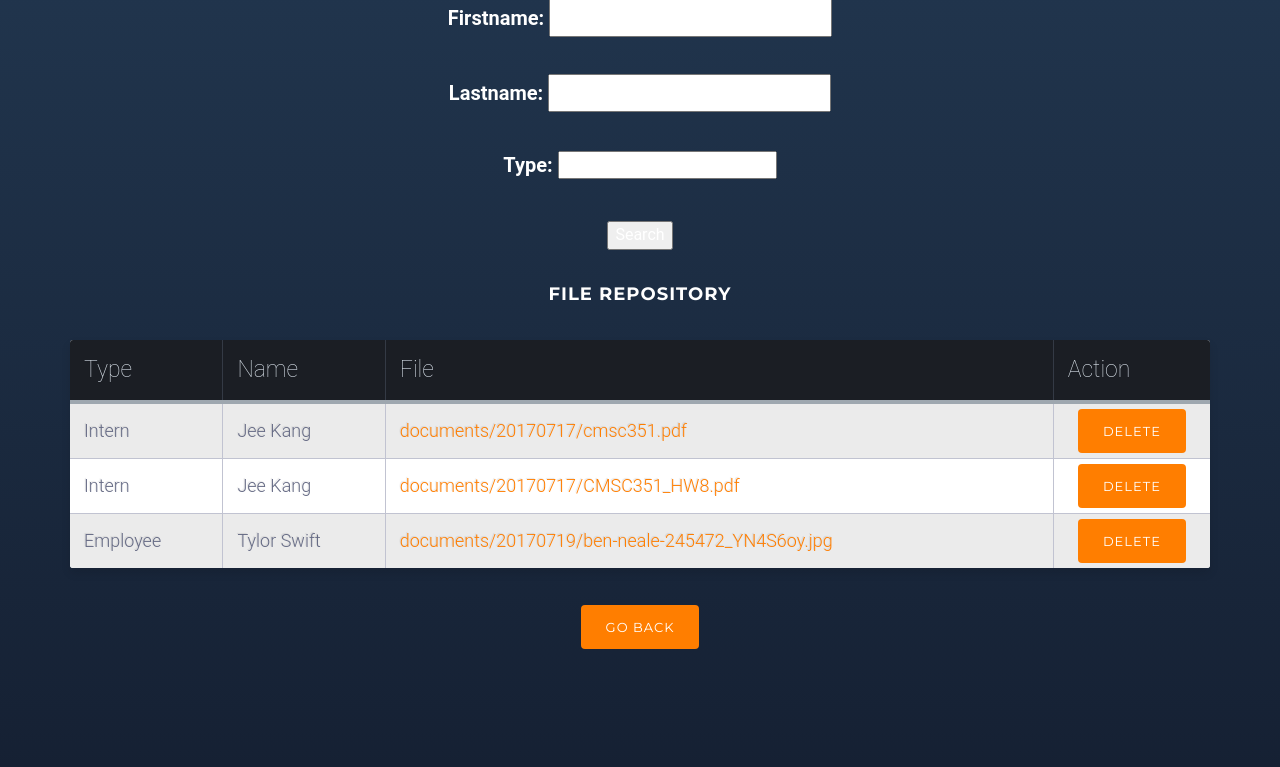
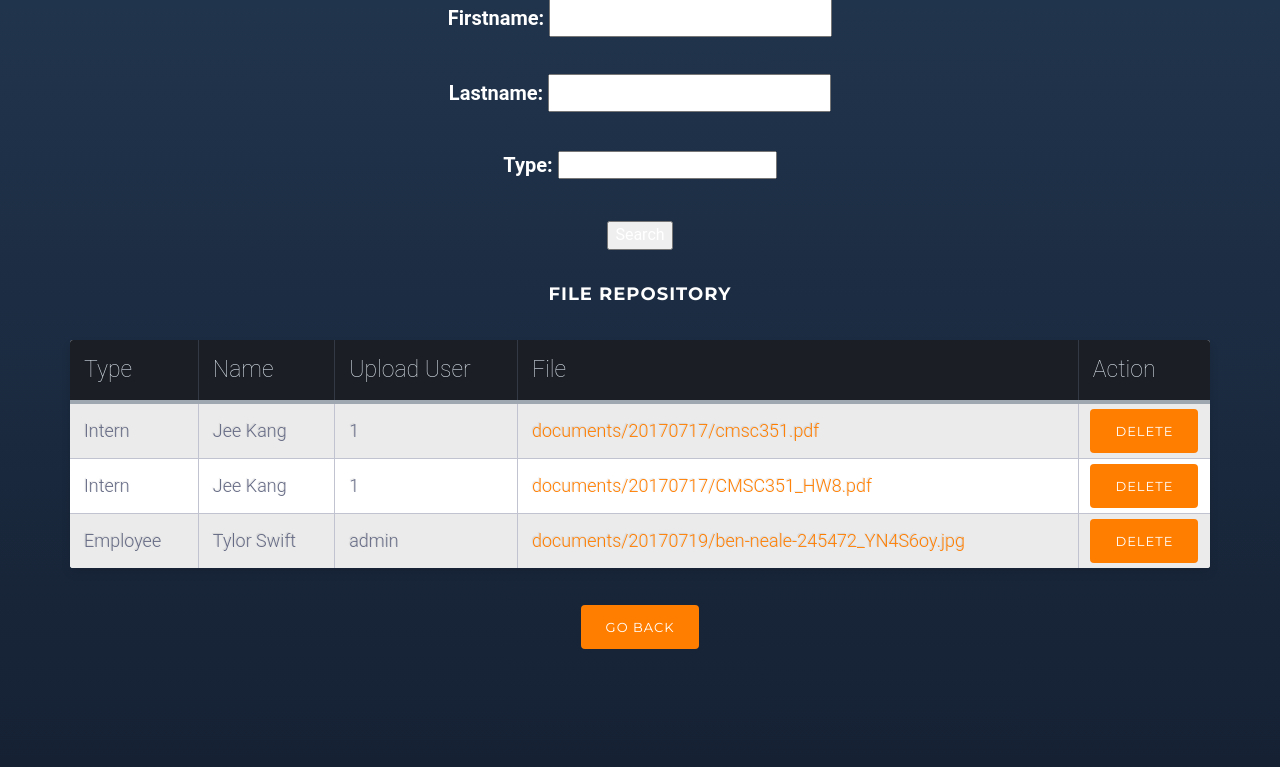
Before and after one commit to jeekang/RSR, a Django app: page /RSR/uploadlist/ in a window 1280 px wide. Shown: the part 269-1036 px from the top of the page. Run offline with Django 3.2, Linux system fonts and the light colour scheme; a user stored in the database is signed in; data comes from the database, SQL or seed files in the repository; both versions use the stored data as it was after the commit; some libraries are stand-ins or nearby versions.

Commit message:
add upload user

```diff
--- a/ParadymeIntern/RSR/models.py
+++ b/ParadymeIntern/RSR/models.py
@@ -26,7 +26,7 @@ class Document(models.Model):
     firstname = models.CharField(max_length=128)
     lastname = models.CharField(max_length=128)
     type = models.CharField(max_length=128)
-
+    uploaduser = models.CharField(max_length=128)
     wordstr = models.TextField()
 
 class Person(models.Model):
--- a/ParadymeIntern/RSR/templates/uploadlist.html
+++ b/ParadymeIntern/RSR/templates/uploadlist.html
@@ -22,6 +22,7 @@
 					<tr>
 						<th style = "padding:14px;" class="text-left">Type</th>
 						<th style = "padding:14px;" class="text-left">Name</th>
+                        <th style = "padding:14px;" class="text-left">Upload User</th>
 						<th style = "padding:14px;" class="text-left">File</th>
 						<th style = "padding:14px;" class="text-left">Action</th>
 					</tr>
@@ -31,6 +32,7 @@
                     <tr>
                         <td style = "padding:14px;"class="text-left">{{document.type}} </td>
                         <td style = "padding:14px;"class="text-left">{{ document.firstname }} {{document.lastname}}</td>
+                        <td style = "padding:14px;"class="text-left">{{document.uploaduser}} </td>
                         <td style = "padding:14px;"class="text-left"><a style = "color:#ff7e00;" href="{{ document.docfile.url }}">{{document.docfile}}</a></td>
                         <td style="text-align: center" >
                             <form action="{% url 'RSR:listdelete' %}" method="post" enctype="multipart/form-data">
--- a/ParadymeIntern/RSR/views.py
+++ b/ParadymeIntern/RSR/views.py
@@ -57,6 +57,7 @@ def uploaddoc(request):
             temp_doc.firstname = request.POST['firstname']
             temp_doc.lastname = request.POST['lastname']
             temp_doc.type = request.POST['type']
+            temp_doc.uploaduser = request.user.username
 
             temp_doc.save()
 
```
Also changed, not shown: ParadymeIntern/RSR/migrations/0004_auto_20170719_1639.py (added), ParadymeIntern/db.sqlite3, media/documents/20170719/ben-neale-245472.jpg (added), media/documents/20170719/ben-neale-245472_YN4S6oy.jpg (added).
